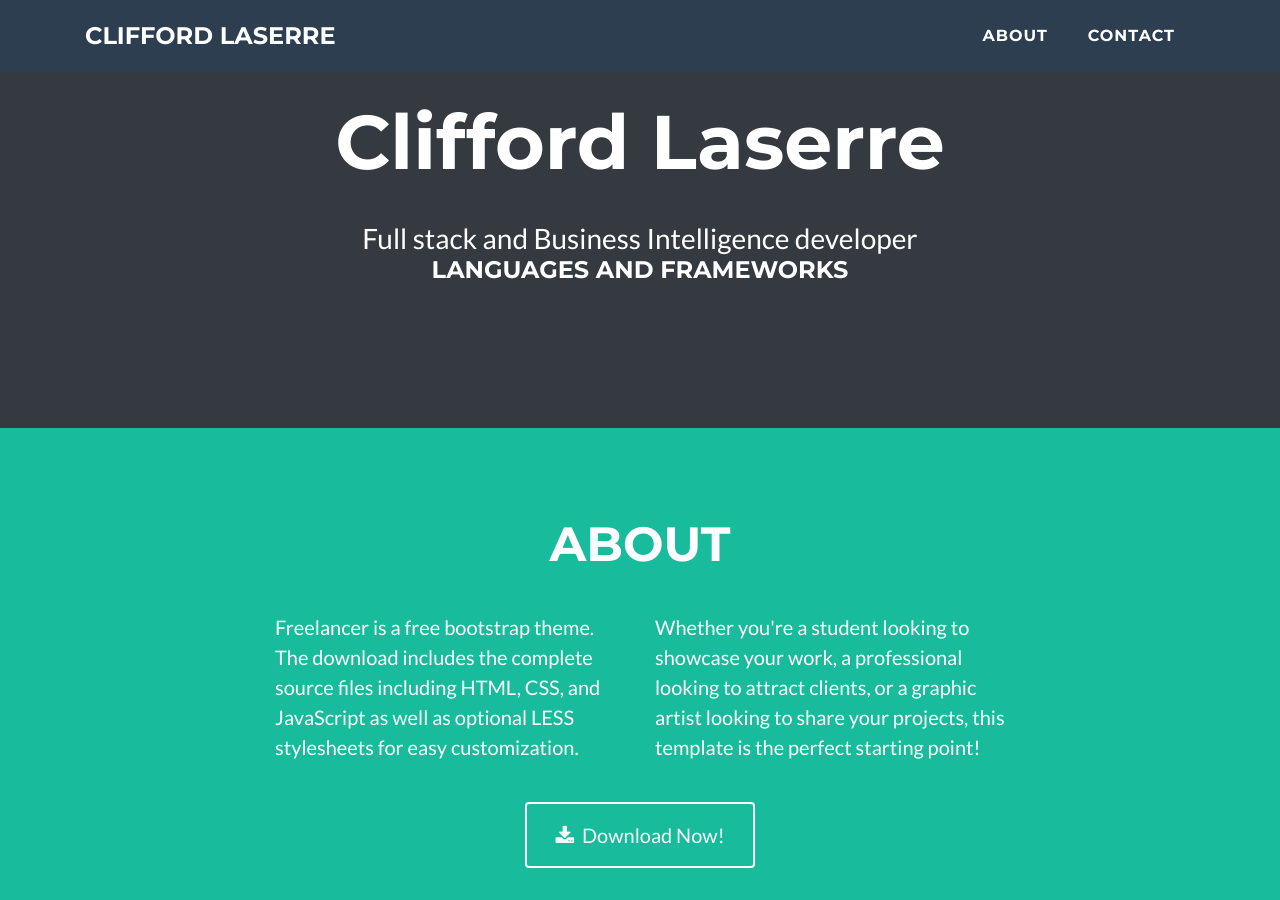
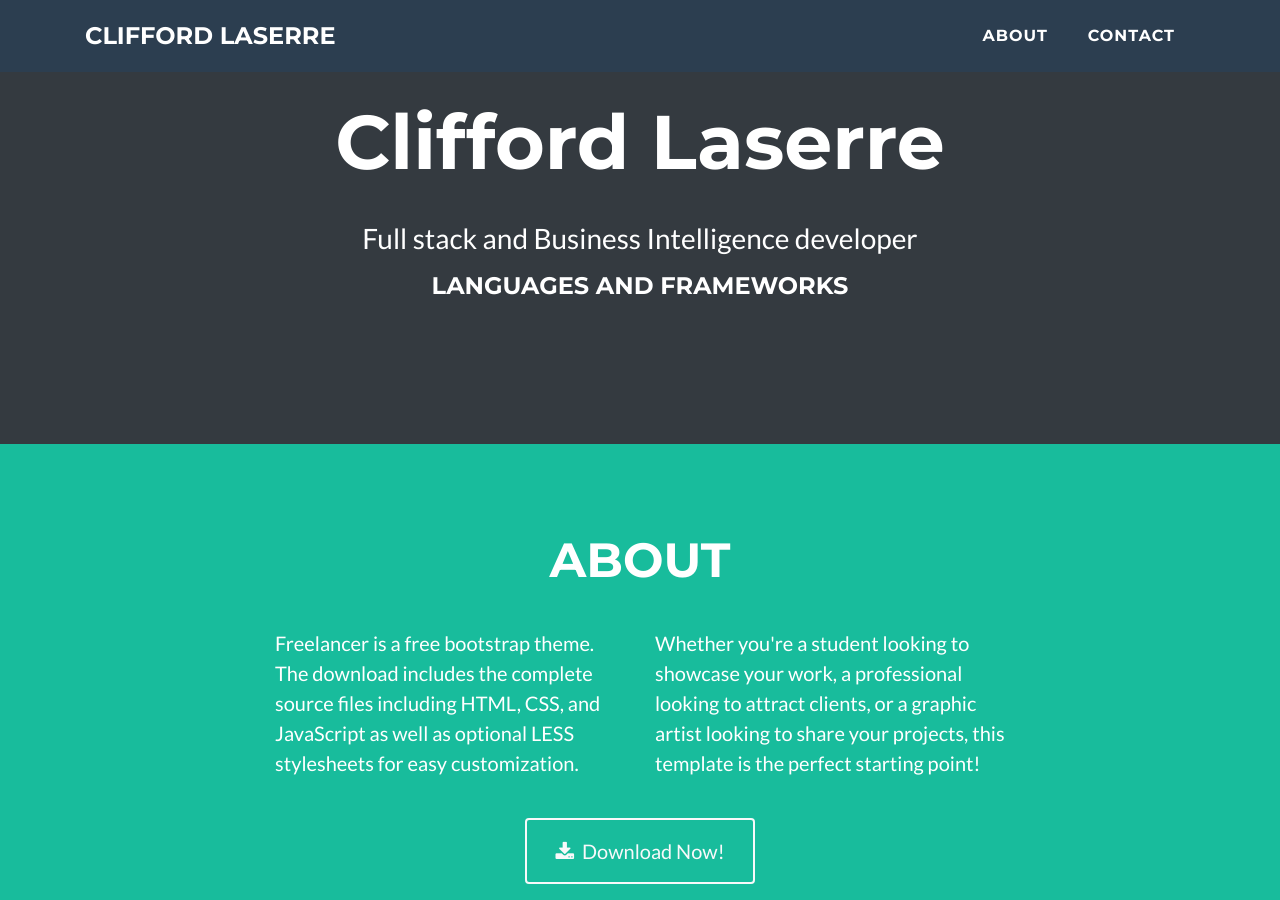
Before and after one commit to claserre9/claserre9.github.io, a Jekyll site: the page built from index.html, in a window 1280 px wide and 900 px high, scrolled down 396 px. Built offline with Jekyll 4.4.1, drawn with Linux system fonts in a browser that asks for light colours.

Commit message:
Update index.html

```diff
--- a/index.html
+++ b/index.html
@@ -11,7 +11,7 @@ layout: default
     </div>
     <div class="container text-center">
         <div class="row">
-            <div class="col mb-3 mb-lg-0">
+            <div class="col my-3 mb-lg-0">
                 <h4 class="text-uppercase">Languages and frameworks</h4>
                 <ul class="list-inline">
                     <li class="list-inline-item">
```
